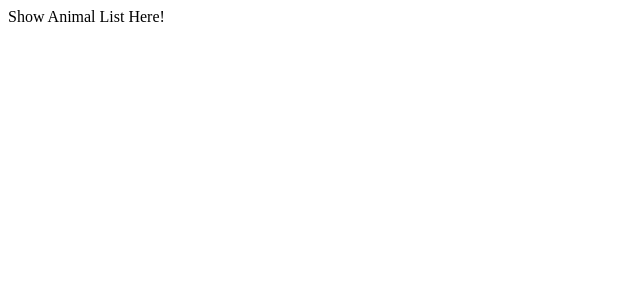
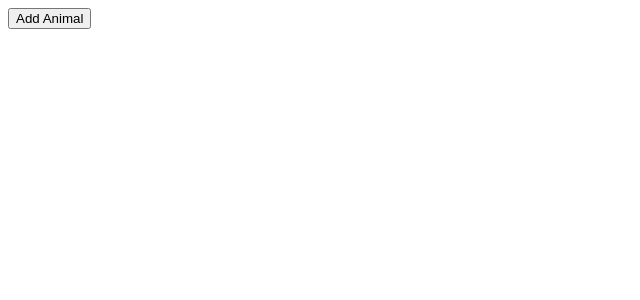
Before and after one commit to amit-inverse/react-tutorial-animals, a React (Create React App) app: page / in a window 1280 px wide. Shown: the top 300 px of the page, without its empty margins (0-640 px from the left). Built offline with nearby package versions, Linux system fonts and the light colour scheme.

Commit message:
Introducing the Event System

```diff
--- a/src/App.js
+++ b/src/App.js
@@ -1,5 +1,13 @@
 function App() {
-    return <div>Show Animal List Here!</div>;
+    const handleClick = () => {
+        console.log('Button was clicked!');
+    };
+
+    return (
+        <div>
+            <button onClick={handleClick}>Add Animal</button>
+        </div>
+    );
 }
 
 export default App;
```
